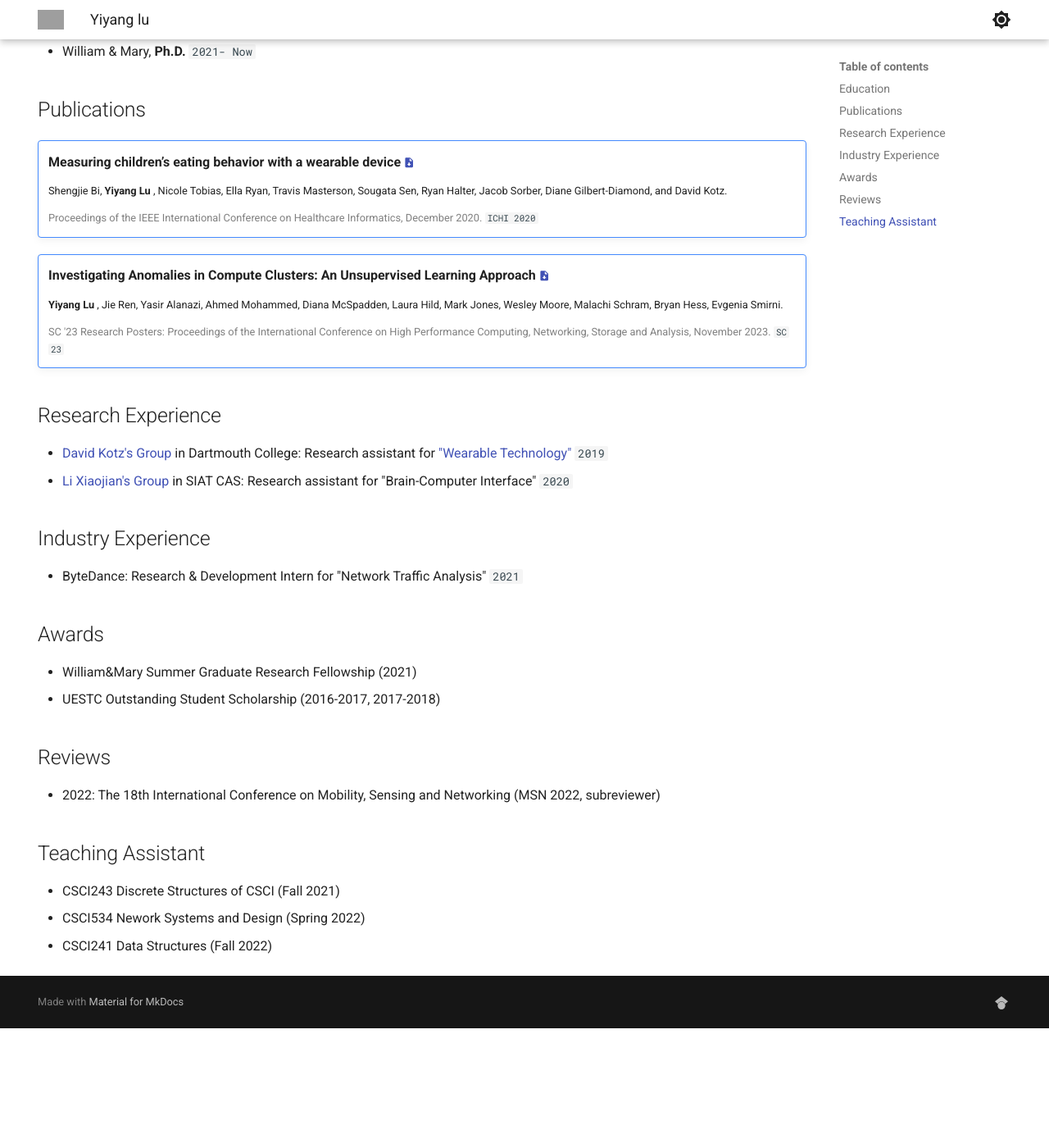
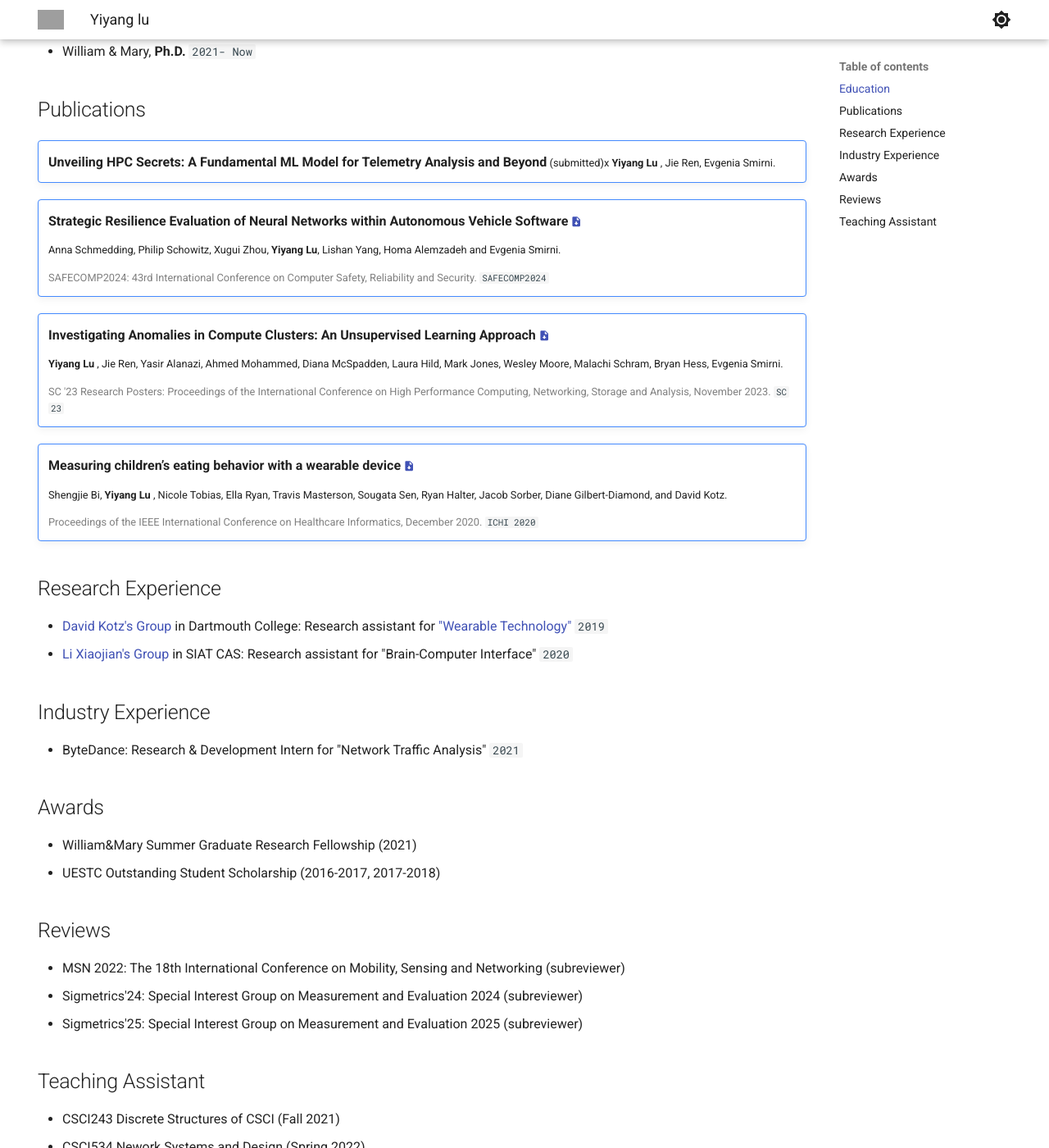
Before and after one commit to YiyangLu/yiyanglu.github.io, an MkDocs documentation site: the page built from docs/index.md, in a window 1280 px wide and 1400 px high, scrolled down 652 px. Shown: the whole window at 82% size. Built offline with MkDocs 1.6.1 and Material for MkDocs 9.7.7, drawn with Linux system fonts in a browser that asks for light colours; before the commit the page ends 1906 px from its top, so only the background shows below that; grey boxes are pictures that could not be loaded.

Commit message:
Update index.md with recent research papers, conference proceedings, and academic achievements

```diff
--- a/docs/index.md
+++ b/docs/index.md
@@ -20,17 +20,6 @@ hide:
 
 [:material-email: Email](mailto:ylu21@wm.edu "ylu21 AT wm.edu"){ .md-button } [:simple-googlescholar: Google Scholar](https://scholar.google.com/citations?hl=en&user=tmrnmuUAAAAJ){ .md-button }  <!-- [:material-more: Resume](https://scholar.google.com/citations?hl=en&user=tmrnmuUAAAAJ){ .md-button } -->
 
-
-
-
-
-
-
-
-
-
-
-
 ## Education
 - University of Electronic Science and Technology of China, **Bachelor** `2016 - 2020`
 - William & Mary, **Ph.D.** `2021- Now`
@@ -39,11 +28,16 @@ hide:
 
 !!! note ""
 
-    <font size="3">__Measuring children’s eating behavior with a wearable device__</font> [:material-file-download:](https://par.nsf.gov/servlets/purl/10292926)
+    <font size="3">__Unveiling HPC Secrets: A Fundamental ML Model for Telemetry Analysis and Beyond__</font> (submitted)x
+    __Yiyang Lu__ , Jie Ren, Evgenia Smirni.
 
-    Shengjie Bi, __Yiyang Lu__ , Nicole Tobias, Ella Ryan, Travis Masterson, Sougata Sen, Ryan Halter, Jacob Sorber, Diane Gilbert-Diamond, and David Kotz.
+!!! note ""
 
-    <span style="color:grey" >Proceedings of the IEEE International Conference on Healthcare Informatics, December 2020. </span> `ICHI 2020`
+    <font size="3">__Strategic Resilience Evaluation of Neural Networks within Autonomous Vehicle Software__</font> [:material-file-download:](assets/paper/2024_safecomp.pdf)
+
+    Anna Schmedding, Philip Schowitz, Xugui Zhou, __Yiyang Lu__, Lishan Yang, Homa Alemzadeh and Evgenia Smirni.
+
+    <span style="color:grey" >SAFECOMP2024: 43rd International Conference on Computer Safety, Reliability and Security. </span> `SAFECOMP2024 `
 
 !!! note ""
 
@@ -53,6 +47,13 @@ hide:
 
     <span style="color:grey" >SC '23 Research Posters: Proceedings of the International Conference on High Performance Computing, Networking, Storage and Analysis, November 2023. </span> `SC 23`
 
+!!! note ""
+
+    <font size="3">__Measuring children’s eating behavior with a wearable device__</font> [:material-file-download:](assets/paper/2020_ICHI.pdf)
+
+    Shengjie Bi, __Yiyang Lu__ , Nicole Tobias, Ella Ryan, Travis Masterson, Sougata Sen, Ryan Halter, Jacob Sorber, Diane Gilbert-Diamond, and David Kotz.
+
+    <span style="color:grey" >Proceedings of the IEEE International Conference on Healthcare Informatics, December 2020. </span> `ICHI 2020`
 
 ## Research Experience
 
@@ -69,8 +70,9 @@ hide:
 - UESTC Outstanding Student Scholarship (2016-2017, 2017-2018)
 
 ## Reviews
-- 2022: The 18th International Conference on Mobility, Sensing and Networking (MSN 2022, subreviewer)
-
+- MSN 2022: The 18th International Conference on Mobility, Sensing and Networking (subreviewer)
+- Sigmetrics'24: Special Interest Group on Measurement and Evaluation 2024 (subreviewer)
+- Sigmetrics'25: Special Interest Group on Measurement and Evaluation 2025 (subreviewer)
 
 ## Teaching Assistant
 - CSCI243 Discrete Structures of CSCI (Fall 2021)
```
Also changed, not shown: 2 other files.
